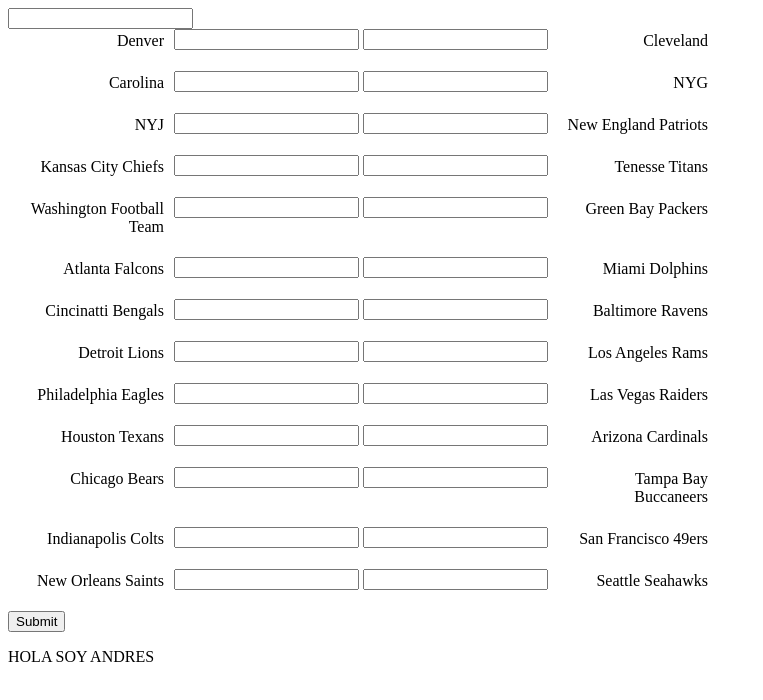
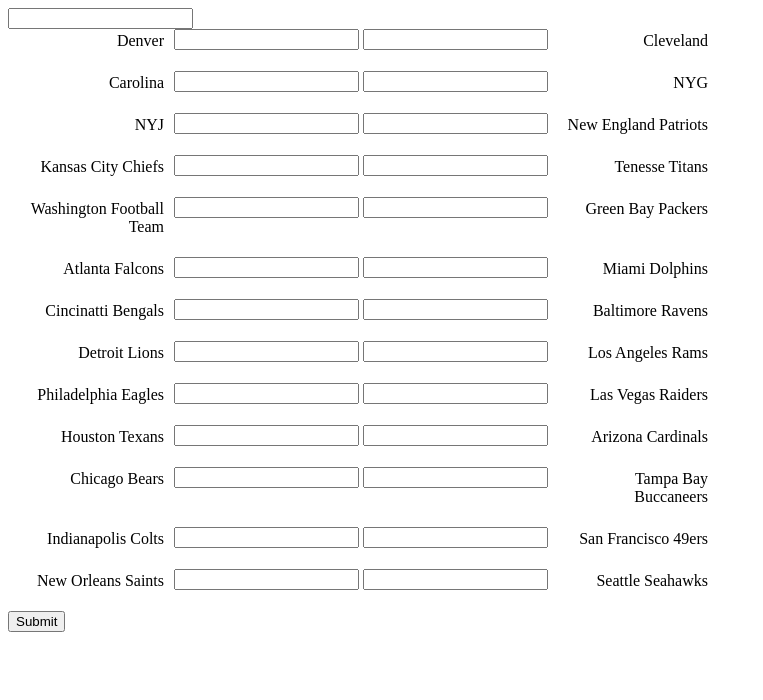
Before and after one commit to olithebest/QuinClient, a plain HTML site: page QuinClient/index.html in a window 1280 px wide. Shown: the whole page, without its empty margins (0-763 px from the left). Drawn offline with Linux system fonts and the light colour scheme; no server answers.

Commit message:
Update index.html

```diff
--- a/QuinClient/index.html
+++ b/QuinClient/index.html
@@ -129,7 +129,7 @@
         <br>
 
         <button id="submit"> Submit </button>
-        <p>HOLA SOY ANDRES</p>
+
     </body>
 
     <!-- The core Firebase JS SDK is always required and must be listed first -->
```
